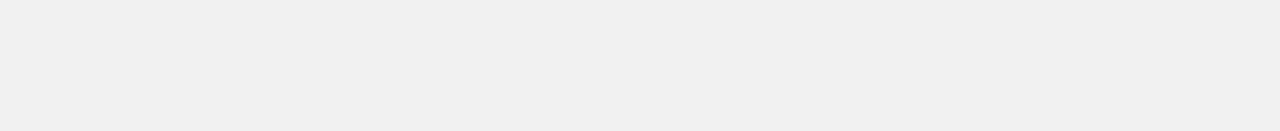
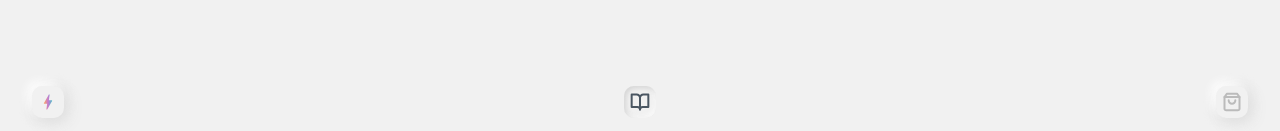
Before and after one commit to pmfoysal/sacred-earth-cafe, a React (Vite) app: page / in a window 1280 px wide. Shown: the part 666-797 px from the top of the page. Built offline with nearby package versions, Linux system fonts and the light colour scheme; a web font is replaced by a local one.

Commit message:
Home - Footer Component Added

```diff
--- /dev/null
+++ b/src/components/home/footer.jsx
@@ -0,0 +1,26 @@
+import book from '../../assets/icons/book.svg';
+import shopping from '../../assets/icons/cart.svg';
+import thunder from '../../assets/icons/thunder.svg';
+import { Link, useLocation } from 'react-router-dom';
+
+export default function Footer() {
+   const { pathname } = useLocation();
+
+   function isActive(path) {
+      return pathname === path;
+   }
+
+   return (
+      <footer className='fixed bottom-0 left-0 w-full py-4 px-8 flex items-center justify-between bg-[#F1F1F1]'>
+         <Link className={`footer-button ${isActive('/offers') ? 'active' : ''}`}>
+            <img src={thunder} alt='Thunder' />
+         </Link>
+         <Link to='/' className={`footer-button ${isActive('/') ? 'active' : ''}`}>
+            <img src={book} alt='Book' />
+         </Link>
+         <Link to='/orders' className={`footer-button ${isActive('/orders') ? 'active' : ''}`}>
+            <img src={shopping} alt='Shopping' />
+         </Link>
+      </footer>
+   );
+}
--- a/src/pages/home.jsx
+++ b/src/pages/home.jsx
@@ -1,4 +1,5 @@
 import Filter from '../components/home/filter';
+import Footer from '../components/home/footer';
 import Header from '../components/home/header';
 
 export default function Home() {
@@ -8,6 +9,7 @@ export default function Home() {
             <Header />
             <Filter />
          </section>
+         <Footer />
       </main>
    );
 }
--- a/src/styles/custom.css
+++ b/src/styles/custom.css
@@ -28,3 +28,24 @@ body {
    border-bottom-left-radius: 10px;
    border-bottom-right-radius: 10px;
 }
+
+.footer-button {
+   height: 2rem;
+   width: 2rem;
+   border-radius: 10px;
+   display: flex;
+   align-items: center;
+   justify-content: center;
+   box-shadow: 5px 5px 13px 0px rgba(222, 222, 222, 0.9), -5px -5px 10px 0px rgba(255, 255, 255, 0.9),
+      5px -5px 10px 0px rgba(222, 222, 222, 0.2), -5px 5px 10px 0px rgba(222, 222, 222, 0.2);
+}
+
+.footer-button img {
+   height: 20px;
+   width: auto;
+}
+
+.footer-button.active {
+   box-shadow: 2px 2px 5px 0px rgba(212, 212, 212, 0.9) inset, -2px -2px 4px 0px rgba(255, 255, 255, 0.9) inset,
+      2px -2px 4px 0px rgba(212, 212, 212, 0.2) inset, -2px 2px 4px 0px rgba(212, 212, 212, 0.2) inset;
+}
```
